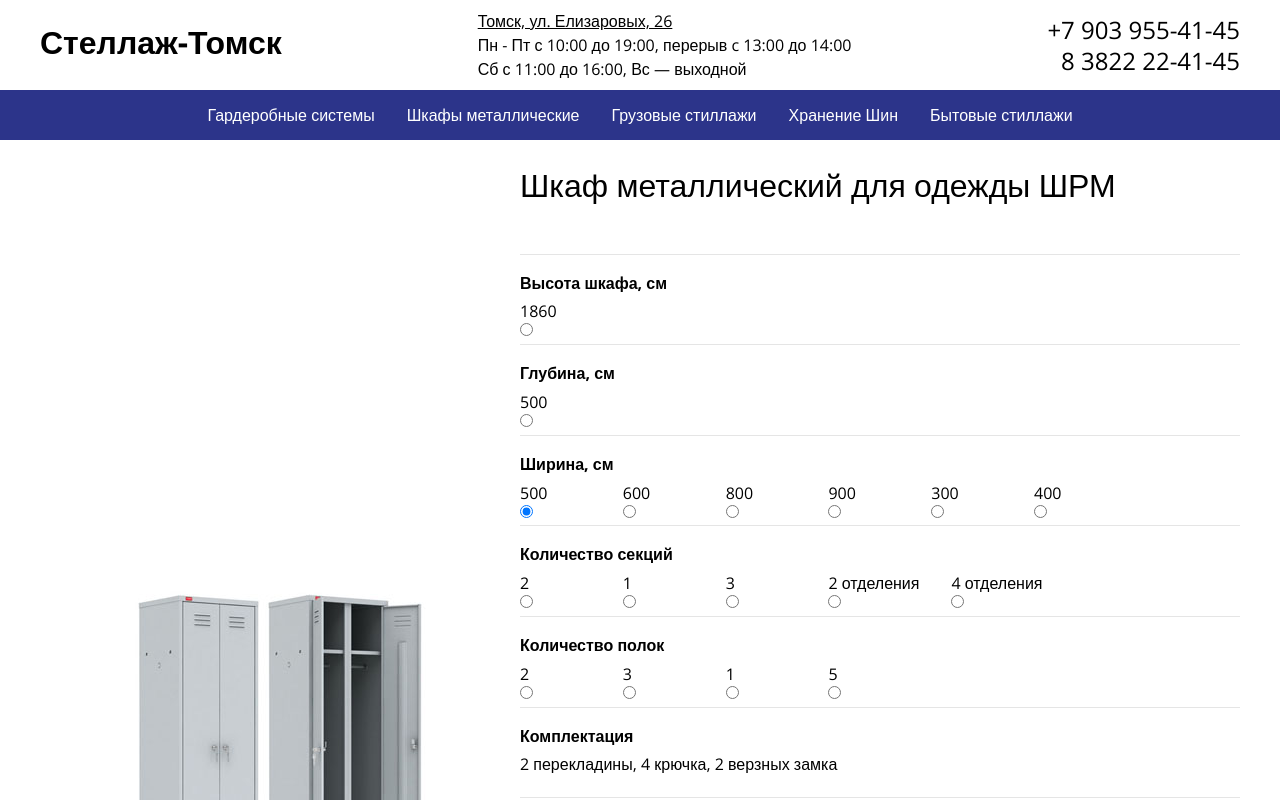
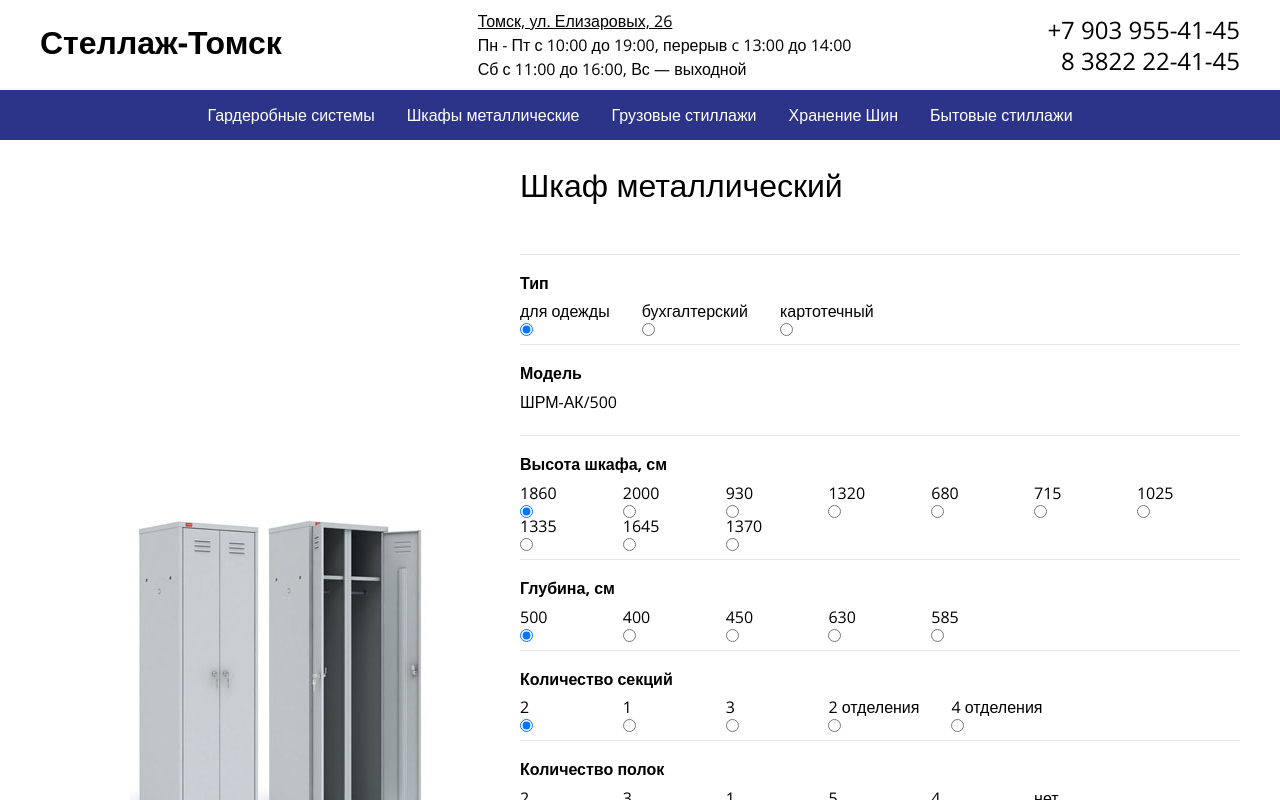
Before and after one commit to Skydescent/racks_production, a React (Create React App) app in the folder client/: page /shkafy_metallicheskiye in a window 1280 px wide. Shown: the top 800 px of the page. Built offline with nearby package versions, Linux system fonts and the light colour scheme.

Commit message:
render metal cabinets from data

```diff
--- /dev/null
+++ b/client/src/components/calculator/CalcContent.js
@@ -0,0 +1,13 @@
+import React from "react";
+import { getTitle, getValueByFullName } from "../../helpers";
+
+const CalcContent = ({ name, productsProps, productState }) => {
+  return (
+    <div className="range">
+      <strong>{getTitle(productsProps, name)}</strong>
+      <p>{getValueByFullName(productState, name)}</p>
+    </div>
+  );
+};
+
+export default CalcContent;
--- a/client/src/components/calculator/Calculator.js
+++ b/client/src/components/calculator/Calculator.js
@@ -21,6 +21,7 @@ import {
   getValueByFullName,
   getPropNameByPos,
   isQuantity,
+  getTitle,
 } from "../../helpers";
 
 const Calculator = ({
@@ -33,6 +34,7 @@ const Calculator = ({
   except = ["price"],
   isInstallation,
   isActiveInputs,
+  renderOrder,
 }) => {
   const [productState, setProductState] = useState(initialProduct);
   const productPropsToOrder = {
@@ -170,18 +172,9 @@ const Calculator = ({
     return elements;
   };
 
-  const renderOrder = [
-    { type: "content", name: "items_model" },
-    { type: "field", name: "items_height" },
-    { type: "field", name: "items_depth" },
-    { type: "field", name: "items_sections" },
-    { type: "field", name: "items_shelves" },
-    { type: "content", name: "items_set" },
-  ];
-
   return (
     <div>
-      {fieldsSet
+      {/* {fieldsSet
         ? fieldsSet.map((field) => (
             <InputsField
               key={field.propGroup + "_" + field.propName}
@@ -231,38 +224,19 @@ const Calculator = ({
               : ""}
           </p>
         </div>
-      )}
+      )} */}
 
-      {renderOrder.map(
-        ({ type, name }) =>
-          type === "field" && (
-            <InputsField
-              key={name}
-              title={getValueByFullName(productState, name)}
-              propGroup={getPropNameByPos(name, 0)}
-              propName={getPropNameByPos(name, "last")}
-              propValues={
-                propValues[getPropNameByPos(name, 0)][
-                  getPropNameByPos(name, "last")
-                ]
-              }
-              activeInputs={
-                productState[getPropNameByPos(name, 0)][
-                  getPropNameByPos(name, "last")
-                ].active
-              }
-              currentValue={
-                productState[getPropNameByPos(name, 0)][
-                  getPropNameByPos(name, "last")
-                ].value ??
-                productState[getPropNameByPos(name, 0)][
-                  getPropNameByPos(name, "last")
-                ]
-              }
-              handleInputChange={handleInputChange}
-            />
-          )
-      )}
+      {renderOrder &&
+        renderOrder.map(({ type, name }) => (
+          <CalculatorField
+            key={name}
+            tag={type}
+            productsProps={productsProps}
+            productState={productState}
+            name={name}
+            handler={handleInputChange}
+          />
+        ))}
 
       <Total
         total={productState.total}
--- a/client/src/components/calculator/CalculatorField.js
+++ b/client/src/components/calculator/CalculatorField.js
@@ -1,11 +1,33 @@
 import React from "react";
 import InputsField from "./InputsField";
 import QuantitySlider from "./QuantitySlider";
+import TestInputsField from "./TestInputsField";
+import { getTitle } from "../../helpers";
+import CalcContent from "./CalcContent";
 
-const CalculatorField = ({ tag }) => {
-  const components = { filed: InputsField, slider: QuantitySlider };
+const CalculatorField = ({
+  tag,
+  productsProps,
+  productState,
+  name,
+  handler,
+}) => {
+  const components = {
+    field: TestInputsField,
+    slider: QuantitySlider,
+    content: CalcContent,
+  };
   const TagName = components[tag];
-  return <TagName />;
+  const title = getTitle(productsProps, name);
+  return (
+    <TagName
+      title={title}
+      productsProps={productsProps}
+      productState={productState}
+      name={name}
+      handler={handler}
+    />
+  );
 };
 
 export default CalculatorField;
--- /dev/null
+++ b/client/src/components/calculator/TestInputsField.js
@@ -0,0 +1,43 @@
+import React from "react";
+import CalcRadioInput from "./CalcRadioInput";
+import { getPropNameByPos, getProductPropValues } from "../../helpers";
+
+const TestInputsField = ({
+  title,
+  productsProps,
+  productState,
+  name,
+  handler,
+}) => {
+  const propGroup = getPropNameByPos(name, 0);
+  const propName = getPropNameByPos(name, "last");
+  const propValues = getProductPropValues(productsProps[propGroup], propName);
+  const activeInputs = productState[propGroup][propName].active;
+  const currentValue =
+    productState[propGroup][propName].value ??
+    productState[propGroup][propName];
+
+  return (
+    <div className="range">
+      {title && <strong>{title}</strong>}
+
+      {propValues.map((item) => (
+        <CalcRadioInput
+          key={name + (item.value ?? item)}
+          title={item.title ?? item}
+          value={item.value ?? item}
+          propName={propName}
+          onChange={() => handler(propGroup, propName, item.value ?? item)}
+          isChecked={currentValue === (item.value ?? item)}
+          isActive={
+            activeInputs === "all"
+              ? true
+              : activeInputs.includes(item.value ?? item)
+          }
+        />
+      ))}
+    </div>
+  );
+};
+
+export default TestInputsField;
--- a/client/src/helpers.js
+++ b/client/src/helpers.js
@@ -1,6 +1,13 @@
 const getUniqueValuesArr = (arr) => [...new Set(arr)];
 
 const getNamesArr = (fullName) => fullName.split("_");
+
+export const getTitle = (productsProps, name) =>
+  (productsProps.titles &&
+    productsProps.titles.filter((item) => Object.keys(item).includes(name))[0][
+      name
+    ]) ??
+  null;
 
 export const isQuantity = (propName) => propName.includes("Qnt");
 
@@ -93,17 +100,17 @@ export const getNameByType = (types, type) => {
   return types.reduce((acc, curr) => acc + " " + curr.name, "");
 };
 
-const getProductPropValues = (productsProps, prop) =>
+export const getProductPropValues = (productsProps, prop) =>
   getUniqueValuesArr(
     productsProps.map((item) =>
       item.name ? { title: item.name, value: item[prop] } : item[prop]
     )
   );
 
-const getGroupPropsValues = (propsGroup, except) => {
+const getGroupPropsValues = (propsGroup, except = null) => {
   return Object.fromEntries(
     Object.keys(propsGroup[0])
-      .filter((propName) => !except.includes(propName))
+      .filter((propName) => !except.includes(propName) || !except)
       .map((propName) => [propName, getProductPropValues(propsGroup, propName)])
   );
 };
--- a/client/src/pages/MetalCabinets.js
+++ b/client/src/pages/MetalCabinets.js
@@ -6,21 +6,17 @@ import CABINET_IMG_01 from "../images/metal_cabinets/cabinet_01.jpg";
 const MetalCabinets = () => {
   const metalCabinetsProps = metalCabinets[0];
   const initialMetalCabinet = metalCabinetsProps.initialState;
-  const fieldsSet = [
-    { title: "Высота шкафа, см", propName: "height", propGroup: "items" },
-    { title: "Глубина, см", propName: "depth", propGroup: "items" },
-    { title: "Ширина, см", propName: "width", propGroup: "items" },
-    {
-      title: "Количество секций",
-      propName: "sections",
-      propGroup: "items",
-    },
-    {
-      title: "Количество полок",
-      propName: "shelves",
-      propGroup: "items",
-    },
+  const renderOrder = [
+    { type: "field", name: "items_type" },
+    { type: "content", name: "items_model" },
+    { type: "field", name: "items_height" },
+    { type: "field", name: "items_depth" },
+    { type: "field", name: "items_sections" },
+    { type: "field", name: "items_shelves" },
+    { type: "field", name: "items_drawer" },
+    { type: "content", name: "items_set" },
   ];
+
   return (
     <section className="content-inner product">
       <div className="product_calc">
@@ -30,13 +26,13 @@ const MetalCabinets = () => {
         <div>
           <h1>{metalCabinets[0].name}</h1>
           <Calculator
-            fieldsSet={fieldsSet}
             productsProps={metalCabinetsProps}
             initialProduct={initialMetalCabinet}
             propsGroups={["items"]}
             stateContent={"items_set"}
             except={["price"]}
             isActiveInputs={false}
+            renderOrder={renderOrder}
           />
         </div>
       </div>
--- a/client/src/products/metalCabinets.js
+++ b/client/src/products/metalCabinets.js
@@ -1,206 +1,451 @@
 export const metalCabinets = [
   {
-    name: "Шкаф металлический для одежды ШРМ",
+    name: "Шкаф металлический",
     titles: [
+      { items_type: "Тип" },
       { items_model: "Модель" },
       { items_depth: "Глубина, см" },
       { items_width: "Ширина, см" },
       { items_height: "Высота шкафа, см" },
       { items_sections: "Количество секций" },
       { items_shelves: "Количество полок" },
+      { items_drawer: "Количество ящиков" },
       { items_set: "Комплектация" },
     ],
     items: [
       {
         model: "ШРМ-АК/500",
+        type: "для одежды",
         depth: 500,
         width: 500,
         height: 1860,
         sections: 2,
         shelves: 2,
+        drawer: "нет",
         set: "2 перекладины, 4 крючка, 2 верзных замка",
         price: 100,
       },
       {
         model: "ШРМ-АК-У",
+        type: "для одежды",
         depth: 500,
         width: 500,
         height: 1860,
         sections: 1,
         shelves: 3,
+        drawer: "нет",
         set: "1 перекладина, 2 крючка, 1 верзной замок",
         price: 200,
       },
       {
         model: "ШРМ-АК",
+        type: "для одежды",
         depth: 500,
         width: 600,
         height: 1860,
         sections: 2,
         shelves: 2,
+        drawer: "нет",
         set: "2 перекладины, 4 крючка, 2 верзных замка",
         price: 300,
       },
       {
         model: "ШРМ-АК/800",
+        type: "для одежды",
         depth: 500,
         width: 800,
         height: 1860,
         sections: 2,
         shelves: 2,
+        drawer: "нет",
         set: "2 перекладины, 4 крючка, 2 верзных замка",
         price: 400,
       },
       {
         model: "ШРМ-22",
+        type: "для одежды",
         depth: 500,
         width: 600,
         height: 1860,
         sections: 2,
         shelves: 2,
+        drawer: "нет",
         set: "2 перекладины, 4 крючка, 2 верзных замка",
         price: 400,
       },
       {
         model: "ШРМ-22/800",
+        type: "для одежды",
         depth: 500,
         width: 600,
         height: 1860,
         sections: 2,
         shelves: 2,
+        drawer: "нет",
         set: "2 перекладины, 4 крючка, 2 верзных замка",
         price: 412,
       },
       {
         model: "ШРМ-33",
+        type: "для одежды",
         depth: 500,
         width: 900,
         height: 1860,
         sections: 3,
         shelves: 3,
+        drawer: "нет",
         set: "3 перекладины, 6 крючков, 3 верзных замка",
         price: 450,
       },
       {
         model: "ШРМ-11",
+        type: "для одежды",
         depth: 500,
         width: 300,
         height: 1860,
         sections: 1,
         shelves: 1,
+        drawer: "нет",
         set: "1 перекладина, 2 крючка, 1 верзной замок",
         price: 422,
       },
       {
         model: "ШРМ-11/400",
+        type: "для одежды",
         depth: 500,
         width: 400,
         height: 1860,
         sections: 1,
         shelves: 1,
+        drawer: "нет",
         set: "1 перекладина, 2 крючка, 1 верзной замок",
         price: 422,
       },
       {
         model: "ШРМ-12",
+        type: "для одежды",
         depth: 500,
         width: 300,
         height: 1860,
         sections: "2 отделения",
         shelves: 1,
+        drawer: "нет",
         set: "1 перекладина, 2 крючка, 1 верзной замок",
         price: 422,
       },
       {
         model: "ШРМ-22М",
+        type: "для одежды",
         depth: 500,
         width: 600,
         height: 1860,
         sections: 2,
         shelves: 1,
+        drawer: "нет",
         set: "2 перекладины, 4 крючка, 2 верзной замок",
         price: 422,
       },
       {
         model: "ШРМ-22М/800",
+        type: "для одежды",
         depth: 500,
         width: 800,
         height: 1860,
         sections: 1,
         shelves: 1,
+        drawer: "нет",
         set: "2 перекладины, 4 крючка, 2 верзной замок",
         price: 422,
       },
       {
         model: "ШРМ-М",
+        type: "для одежды",
         depth: 500,
         width: 300,
         height: 1860,
         sections: 1,
         shelves: 1,
+        drawer: "нет",
         set: "1 перекладина, 2 крючка, 1 верзной замок",
         price: 422,
       },
       {
         model: "ШРМ-М/400",
+        type: "для одежды",
         depth: 500,
         width: 400,
         height: 1860,
         sections: 1,
         shelves: 1,
+        drawer: "нет",
         set: "1 перекладина, 2 крючка, 1 верзной замок",
         price: 422,
       },
       {
         model: "ШРМ-21",
+        type: "для одежды",
         depth: 500,
         width: 400,
         height: 1860,
         sections: "2 отделения",
         shelves: 1,
+        drawer: "нет",
         set: "2 перекладины, 4 крючка, 1 верзной замок",
         price: 422,
       },
       {
         model: "ШРМ-22У",
+        type: "для одежды",
         depth: 500,
         width: 600,
         height: 1860,
         sections: 2,
         shelves: 5,
+        drawer: "нет",
         set:
           "в одной секции: полка для головного убора, 1 перекладина, 2 крючка, замок в другой 4 регулируемые полки, замок",
         price: 422,
       },
       {
         model: "ШРМ-22/800У",
+        type: "для одежды",
         depth: 500,
         width: 800,
         height: 1860,
         sections: 2,
         shelves: 5,
+        drawer: "нет",
         set:
           "в одной секции: полка для головного убора, 1 перекладина, 2 крючка, замок в другой 4 регулируемые полки, замок",
         price: 422,
       },
       {
         model: "ШРМ-24",
+        type: "для одежды",
         depth: 500,
         width: 600,
         height: 1860,
         sections: "4 отделения",
         shelves: 1,
+        drawer: "нет",
         set: "4 перекладины, 8 крючков, 4 верзных замка",
         price: 422,
+      },
+      {
+        model: "ШАМ-11",
+        type: "бухгалтерский",
+        depth: 500,
+        width: 850,
+        height: 1860,
+        sections: 1,
+        shelves: 1,
+        drawer: "нет",
+        set: "ригельный замок, фиксатор",
+        price: 100,
+      },
+      {
+        model: "ШАМ-11/920",
+        type: "бухгалтерский",
+        depth: 500,
+        width: 850,
+        height: 1860,
+        sections: 1,
+        shelves: 3,
+        drawer: "нет",
+        set: "ригельный замок, фиксатор",
+        price: 200,
+      },
+      {
+        model: "ШАМ-11/400",
+        type: "бухгалтерский",
+        depth: 400,
+        width: 850,
+        height: 1860,
+        sections: 1,
+        shelves: 3,
+        drawer: "нет",
+        set: "ригельный замок, фиксатор",
+        price: 200,
+      },
+      {
+        model: "ШАМ-11/600",
+        type: "бухгалтерский",
+        depth: 500,
+        width: 600,
+        height: 1860,
+        sections: 1,
+        shelves: 3,
+        drawer: "нет",
+        set: "ригельный замок, фиксатор",
+        price: 200,
+      },
+      {
+        model: "ШАМ-11/20",
+        type: "бухгалтерский",
+        depth: 500,
+        width: 850,
+        height: 2000,
+        sections: 1,
+        shelves: 4,
+        drawer: "нет",
+        set: "ригельный замок, фиксатор",
+        price: 211,
+      },
+      {
+        model: "ШАМ-0.5",
+        type: "бухгалтерский",
+        depth: 500,
+        width: 850,
+        height: 930,
+        sections: 1,
+        shelves: 1,
+        drawer: "нет",
+        set: "ригельный замок, фиксатор",
+        price: 133,
+      },
+      {
+        model: "ШАМ-0.5/400",
+        type: "бухгалтерский",
+        depth: 400,
+        width: 850,
+        height: 930,
+        sections: 1,
+        shelves: 1,
+        drawer: "нет",
+        set: "ригельный замок, фиксатор",
+        price: 122,
+      },
+      {
+        model: "ШАМ-12",
+        type: "бухгалтерский",
+        depth: 500,
+        width: 425,
+        height: 1860,
+        sections: 1,
+        shelves: 3,
+        drawer: "нет",
+        set: "ригельный замок",
+        price: 124,
+      },
+      {
+        model: "ШАМ-12/1320",
+        type: "бухгалтерский",
+        depth: 500,
+        width: 425,
+        height: 1320,
+        sections: 1,
+        shelves: 2,
+        drawer: "нет",
+        set: "ригельный замок",
+        price: 124,
+      },
+      {
+        model: "ШАМ-12/680",
+        type: "бухгалтерский",
+        depth: 500,
+        width: 425,
+        height: 680,
+        sections: 1,
+        shelves: 1,
+        drawer: "нет",
+        set: "ригельный замок",
+        price: 111,
+      },
+      {
+        model: "ШАМ-11.K",
+        type: "бухгалтерский",
+        depth: 450,
+        width: 960,
+        height: 1860,
+        sections: 1,
+        shelves: 3,
+        drawer: "нет",
+        set: "врезной замок повышенной секретности",
+        price: 112,
+      },
+      {
+        model: "ШАМ-24.0",
+        type: "бухгалтерский",
+        depth: 500,
+        width: 600,
+        height: 1860,
+        sections: 1,
+        shelves: 4,
+        drawer: "нет",
+        set: "4 врезных замка. 4 полки",
+        price: 112,
+      },
+      {
+        model: "КР-2",
+        type: "картотечный",
+        depth: 630,
+        width: 465,
+        height: 715,
+        sections: 1,
+        shelves: "нет",
+        drawer: 2,
+        set: "формат А4",
+        price: 100,
+      },
+      {
+        model: "КР-3",
+        type: "картотечный",
+        depth: 630,
+        width: 465,
+        height: 1025,
+        sections: 1,
+        shelves: "нет",
+        drawer: 3,
+        set: "формат А4",
+        price: 101,
+      },
+      {
+        model: "КР-4",
+        type: "картотечный",
+        depth: 630,
+        width: 465,
+        height: 1335,
+        sections: 1,
+        shelves: "нет",
+        drawer: 4,
+        set: "формат А4",
+        price: 101,
+      },
+      {
+        model: "КР-5",
+        type: "картотечный",
+        depth: 630,
+        width: 465,
+        height: 1645,
+        sections: 1,
+        shelves: "нет",
+        drawer: 5,
+        set: "формат А4",
+        price: 104,
+      },
+      {
+        model: "КР-7",
+        type: "картотечный",
+        depth: 585,
+        width: 525,
+        height: 1370,
+        sections: 1,
+        shelves: "нет",
+        drawer: 7,
+        set: "формат А5",
+        price: 121,
       },
     ],
     initialState: {
       items: {
+        model: { value: "ШРМ-АК/500", active: "all" },
+        type: { value: "для одежды", active: "all" },
         depth: { value: 500, active: "all" },
         width: { value: 500, active: "all" },
         height: { value: 1860, active: "all" },
         sections: { value: 2, active: "all" },
         shelves: { value: 2, active: "all" },
+        drawer: { value: "нет", active: "all" },
         set: {
           value: "2 перекладины, 4 крючка, 2 верзных замка",
           active: "all",
@@ -212,86 +457,4 @@ export const metalCabinets = [
       total: 100,
     },
   },
-  {
-    name: "Шкаф металлический, бухгалтерский ШАМ-11",
-    version: [
-      {
-        depth: 500,
-        width: 850,
-        height: 1860,
-        sectionsQnt: 1,
-        shelvesQnt: 1,
-        price: 100,
-      },
-      {
-        depth: 500,
-        width: 850,
-        height: 1860,
-        sectionsQnt: 1,
-        shelvesQnt: 3,
-        price: 200,
-      },
-      {
-        depth: 450,
-        width: 920,
-        height: 1860,
-        sectionsQnt: 1,
-        shelvesQnt: 3,
-        price: 300,
-      },
-      {
-        depth: 400,
-        width: 850,
-        height: 1860,
-        sectionsQnt: 1,
-        shelvesQnt: 3,
-        price: 400,
-      },
-      {
-        depth: 500,
-        width: 850,
-        height: 2000,
-        sectionsQnt: 1,
-        shelvesQnt: 4,
-        price: 500,
-      },
-      {
-        depth: 450,
-        width: 960,
-        height: 1860,
-        sectionsQnt: 1,
-        shelvesQnt: 3,
-        price: 600,
-      },
-    ],
-    initialState: {
-      version: {
-        depth: 500,
-        width: 850,
-        height: 1860,
-        sectionsQnt: 1,
-        shelvesQnt: 1,
-      },
-      installation: "self_install",
-      delivery: "self_delivery",
-      total: 100,
-    },
-  },
-  {
-    name: "Шкаф металлический, картотечный КР",
-    version: [
-      { depth: 630, width: 465, height: 715, drawerQnt: 2, price: 100 },
-      { depth: 630, width: 465, height: 1025, drawerQnt: 3, price: 200 },
-      { depth: 630, width: 465, height: 1335, drawerQnt: 4, price: 300 },
-      { depth: 630, width: 465, height: 1645, drawerQnt: 5, price: 400 },
-      { depth: 585, width: 525, height: 1370, drawerQnt: 7, price: 500 },
-    ],
-    initialState: {
-      version: { depth: 630, width: 465, height: 715, drawerQnt: 2 },
-      installation: "self_install",
-      delivery: "self_delivery",
-
-      total: 2720,
-    },
-  },
 ];
```
Also changed, not shown: 1 other file (tests, documents, lock files or other folders).
